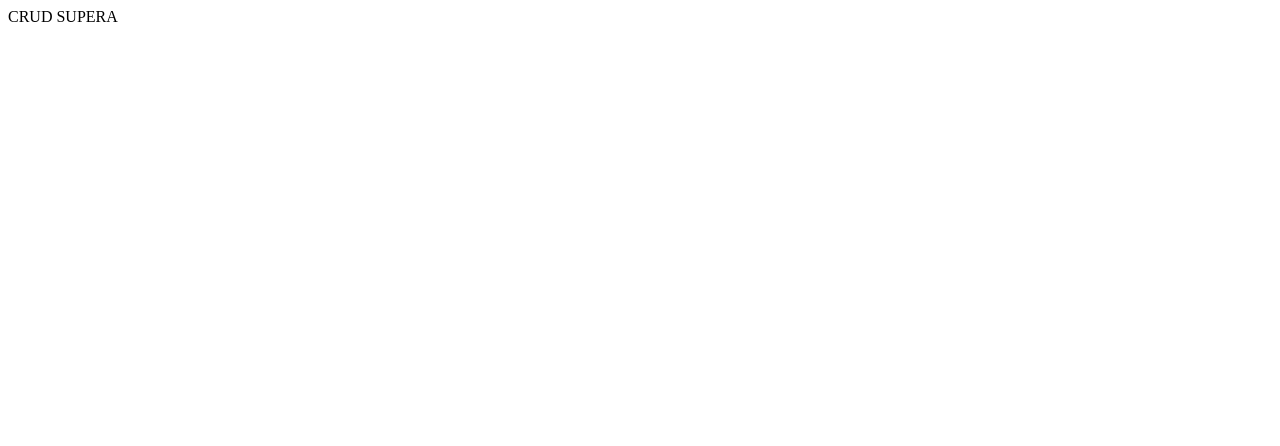
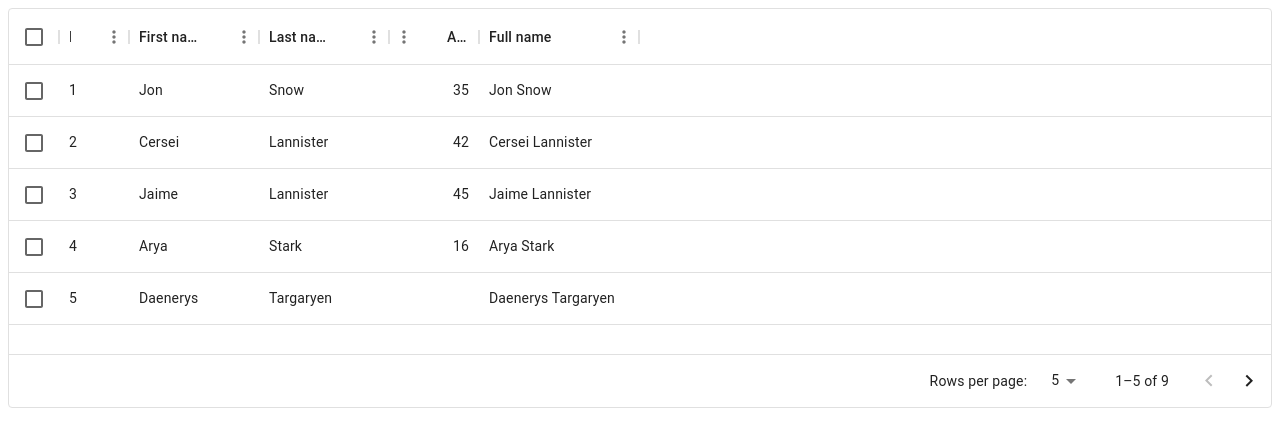
Before and after one commit to viniAmorim/crud-supera, a React (Create React App) app: page / in a window 1280 px wide. Shown: the top 446 px of the page. Built offline with nearby package versions, Linux system fonts and the light colour scheme; data requests are answered from the project's data file.

Commit message:
fetch users on UsersTable and adding table with pagination

```diff
--- a/package.json
+++ b/package.json
@@ -3,8 +3,13 @@
   "version": "0.1.0",
   "private": true,
   "dependencies": {
+    "@emotion/react": "^11.11.1",
+    "@emotion/styled": "^11.11.0",
     "@material-ui/core": "^4.12.4",
     "@material-ui/icons": "^4.11.3",
+    "@mui/material": "^5.14.11",
+    "@mui/styled-engine-sc": "^5.14.11",
+    "@mui/x-data-grid": "^6.16.0",
     "@testing-library/jest-dom": "^5.17.0",
     "@testing-library/react": "^13.4.0",
     "@testing-library/user-event": "^13.5.0",
--- a/src/App.tsx
+++ b/src/App.tsx
@@ -4,6 +4,8 @@ import { useQuery } from 'react-query'
 import Linearprogress from '@material-ui/core/LinearProgress'
 
 import { Wrapper } from './App.styles'
+import UsersTable from './Table/Table'
+import PageWithPagination from './TableWithPagination/PageWithPagination'
 
 export type UserItemType = {
   id: number;
@@ -14,27 +16,11 @@ export type UserItemType = {
   age: number;
 }
 
-const getUsers = async (): Promise<UserItemType[]> =>
-  await(await fetch('http://localhost:5000/users')).json()
-
 const App = () => {
-  const { data, isLoading, error } = useQuery<UserItemType[]>(
-    'users',
-    getUsers
-  )
-
-  const getTotalUsers = () => null
-
-  const handleAddUser = () => null
-
-  if(isLoading) return <Linearprogress />
-  if(error) return <div>Something went wrong ...</div>
-
-  console.log(data)
   return (
-    <div>
-      CRUD SUPERA
-    </div>
+    <>
+      <PageWithPagination />
+    </>
   );
 }
 
--- /dev/null
+++ b/src/Table/Table.tsx
@@ -0,0 +1,73 @@
+import * as React from 'react';
+import Table from '@material-ui/core/Table';
+import TableBody from '@material-ui/core/TableBody';
+import TableCell from '@material-ui/core/TableCell';
+import TableContainer from '@material-ui/core/TableContainer';
+import TableHead from '@material-ui/core/TableHead';
+import TableRow from '@material-ui/core/TableRow';
+import Paper from '@material-ui/core/Paper';
+import { LinearProgress } from '@material-ui/core';
+import { useQuery } from 'react-query';
+
+export type UserItemType = {
+  id: number;
+  name: string;
+  email: string;
+  profile: string;
+  phone: string;
+  age: number;
+}
+
+const getUsers = async (): Promise<UserItemType[]> =>
+  await(await fetch('http://localhost:5000/users')).json()
+
+const UsersTable = () => {
+  const { data, isLoading, error } = useQuery<UserItemType[]>(
+    'users',
+    getUsers
+  )
+
+  const getTotalUsers = () => null
+
+  const handleAddUser = () => null
+
+  if(isLoading) return <LinearProgress />
+  if(error) return <div>Something went wrong ...</div>
+
+  console.log(data)
+
+  return (
+    <TableContainer component={Paper}>
+      <Table>
+        <TableHead>
+          <TableRow>
+            <TableCell>ID</TableCell>
+            <TableCell align="right">Name</TableCell>
+            <TableCell align="right">Email</TableCell>
+            <TableCell align="right">Profile</TableCell>
+            <TableCell align="right">Phone</TableCell>
+            <TableCell align="right">Age</TableCell>
+          </TableRow>
+        </TableHead>
+        <TableBody>
+          {data?.map((user) => (
+            <TableRow
+              key={user.name}
+            >
+              <TableCell component="th" scope="row">
+                {user.id}
+              </TableCell>
+              <TableCell align="right">{user.name}</TableCell>
+              <TableCell align="right">{user.email}</TableCell>
+              <TableCell align="right">{user.profile}</TableCell>
+              <TableCell align="right">{user.phone}</TableCell>
+              <TableCell align="right">{user.age}</TableCell>
+            </TableRow>
+          ))}
+        </TableBody>
+      </Table>
+    </TableContainer>
+  );
+}
+
+export default UsersTable
--- /dev/null
+++ b/src/TableWithPagination/PageWithPagination.tsx
@@ -0,0 +1,53 @@
+import * as React from 'react';
+import { DataGrid } from '@mui/x-data-grid';
+
+const columns = [
+  { field: 'id', headerName: 'ID', width: 70 },
+  { field: 'firstName', headerName: 'First name', width: 130 },
+  { field: 'lastName', headerName: 'Last name', width: 130 },
+  {
+    field: 'age',
+    headerName: 'Age',
+    type: 'number',
+    width: 90,
+  },
+  {
+    field: 'fullName',
+    headerName: 'Full name',
+    description: 'This column has a value getter and is not sortable.',
+    sortable: false,
+    width: 160,
+    valueGetter: (params: { row: { firstName: any; lastName: any; }; }) =>
+      `${params.row.firstName || ''} ${params.row.lastName || ''}`,
+  },
+];
+
+const rows = [
+  { id: 1, lastName: 'Snow', firstName: 'Jon', age: 35 },
+  { id: 2, lastName: 'Lannister', firstName: 'Cersei', age: 42 },
+  { id: 3, lastName: 'Lannister', firstName: 'Jaime', age: 45 },
+  { id: 4, lastName: 'Stark', firstName: 'Arya', age: 16 },
+  { id: 5, lastName: 'Targaryen', firstName: 'Daenerys', age: null },
+  { id: 6, lastName: 'Melisandre', firstName: null, age: 150 },
+  { id: 7, lastName: 'Clifford', firstName: 'Ferrara', age: 44 },
+  { id: 8, lastName: 'Frances', firstName: 'Rossini', age: 36 },
+  { id: 9, lastName: 'Roxie', firstName: 'Harvey', age: 65 },
+];
+
+export default function PageWithPagination() {
+  return (
+    <div style={{ height: 400, width: '100%' }}>
+      <DataGrid
+        rows={rows}
+        columns={columns}
+        initialState={{
+          pagination: {
+            paginationModel: { page: 0, pageSize: 5 },
+          },
+        }}
+        pageSizeOptions={[5, 10]}
+        checkboxSelection
+      />
+    </div>
+  );
+}
```
Also changed, not shown: 1 other file (tests, documents, lock files or other folders).
